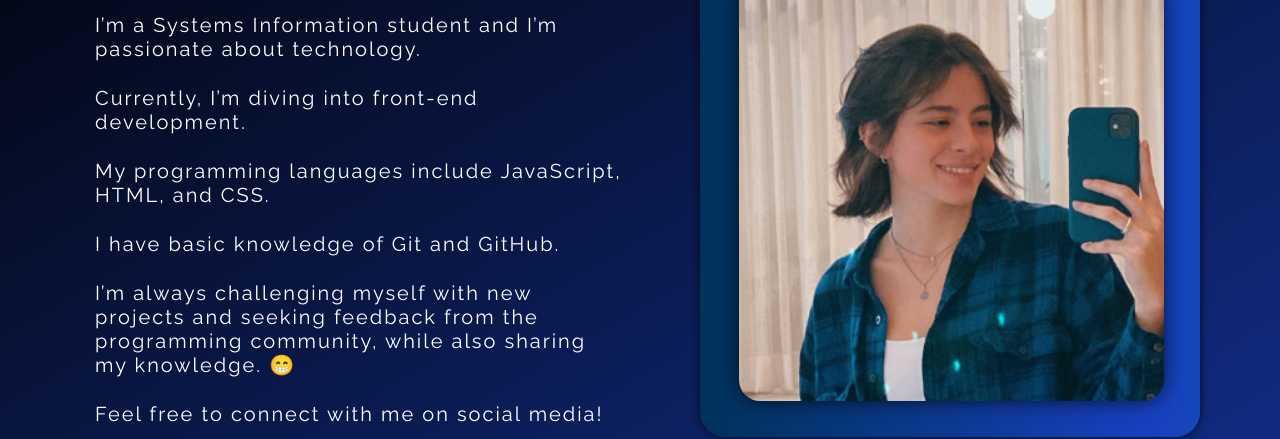
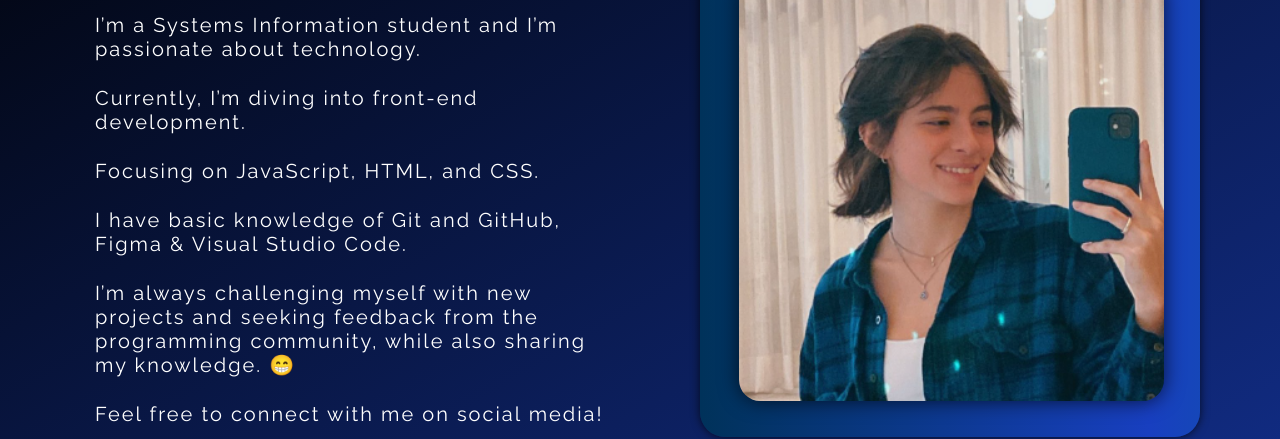
Before and after one commit to ggelman/portfolio-en-US, a plain HTML site: page index.html in a window 1280 px wide. Shown: the part 276-715 px from the top of the page. Drawn offline with nearby package versions, Linux system fonts and the light colour scheme.

Commit message:
Update index.html

```diff
--- a/index.html
+++ b/index.html
@@ -1,5 +1,5 @@
 <!DOCTYPE html>
-<html lang="pt-BR">
+<html lang="en-US">
 
 <head>
     <meta charset="UTF-8">
@@ -42,8 +42,8 @@
             <h1>Hello! My name is Giulia Gelman</h1>
             <p>I’m a Systems Information student and I’m passionate about technology.</p>
             <p>Currently, I’m diving into front-end development.</p>
-            <p>My programming languages include JavaScript, HTML, and CSS.</p>
-            <p>I have basic knowledge of Git and GitHub.</p>
+            <p>Focusing on JavaScript, HTML, and CSS.</p>
+            <p>I have basic knowledge of Git and GitHub, Figma & Visual Studio Code.</p>
             <p>I’m always challenging myself with new projects and seeking feedback from the programming community, while also sharing my knowledge. 😁</p>
             <p>Feel free to connect with me on social media!</p>
 
```
